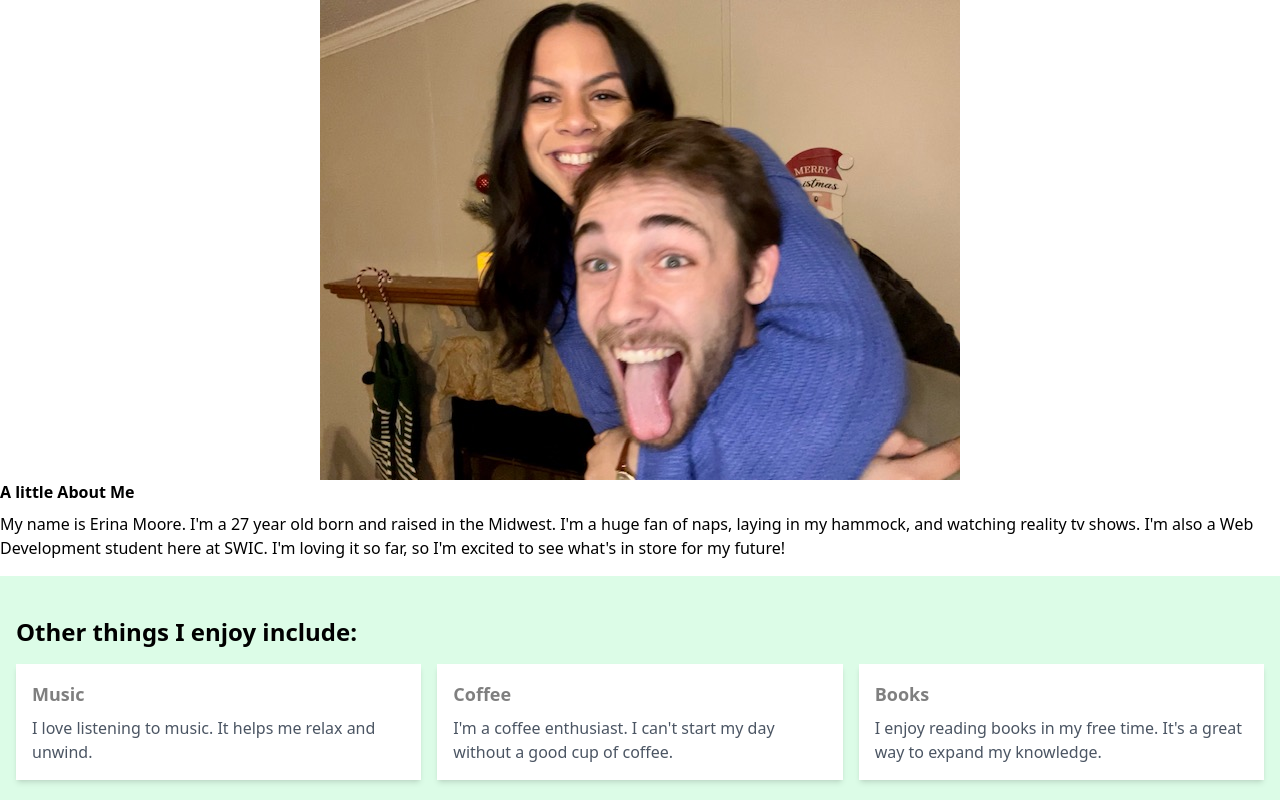
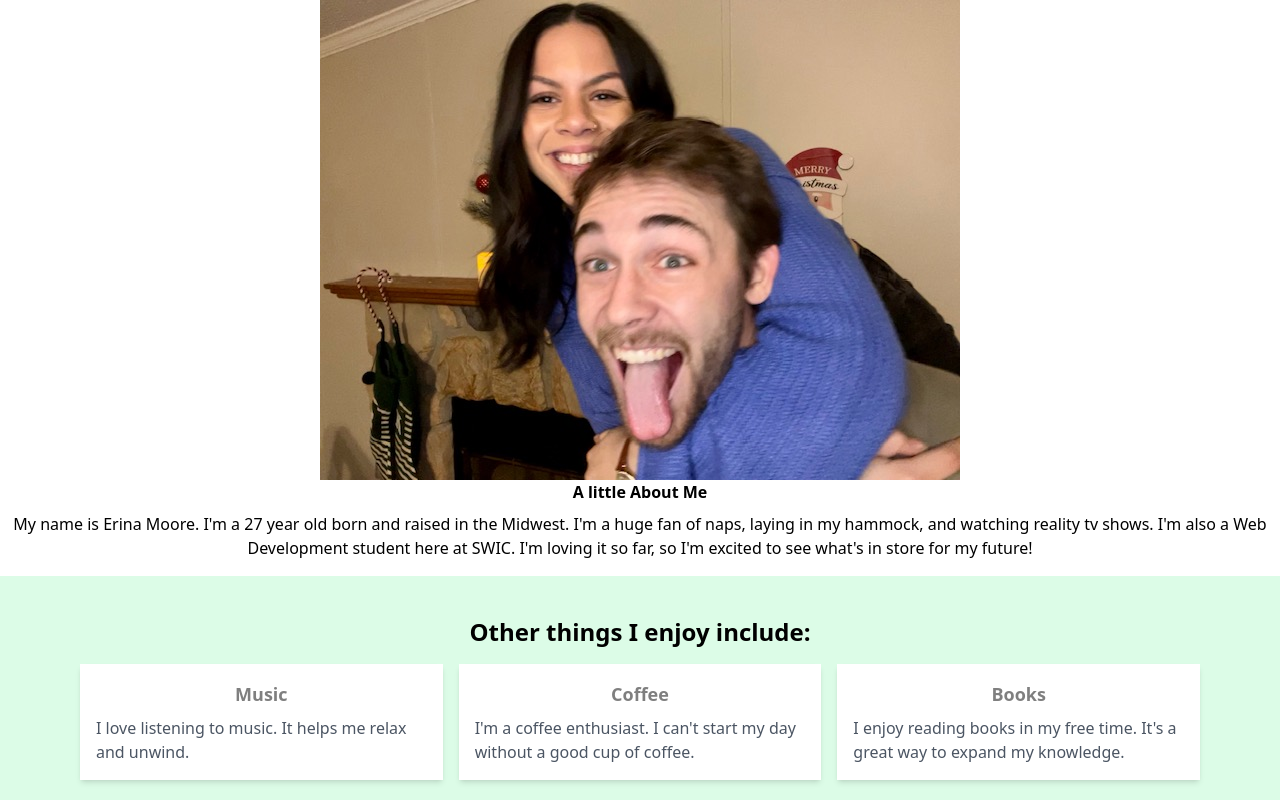
Before and after one commit to SWIC-177/html-css-skills-demo-emoore11, a website built with Vite: page index.html in a window 1280 px wide. Shown: the top 800 px of the page. Built offline with nearby package versions, Linux system fonts and the light colour scheme.

Commit message:
Center align text throughout

```diff
--- a/index.html
+++ b/index.html
@@ -7,15 +7,17 @@
     <title>Erina Moore</title>
     <link rel="stylesheet" href="./style.css" />
   </head>
-  <body class="flex flex-col justify-center items-center min-h-screen">
+  <body
+    class="flex flex-col justify-center items-center min-h-screen max-w-900"
+  >
     <header>
       <img src="./images/xmasPic.jpg" alt="Couple taking goofy photo" />
     </header>
 
     <main>
-      <h3 class="text-wrap font-bold mb-2">A little About Me</h3>
+      <h3 class="text-wrap font-bold mb-2 text-center">A little About Me</h3>
 
-      <p class="text-wrap mb-4">
+      <p class="text-wrap mb-4 max-w-900 text-center">
         My name is Erina Moore. I'm a 27 year old born and raised in the
         Midwest. I'm a huge fan of naps, laying in my hammock, and watching
         reality tv shows. I'm also a Web Development student here at SWIC. I'm
@@ -23,25 +25,33 @@
       </p>
 
       <section class="bg-green-100 py-10">
-        <div class="container mx-auto px-4">
-          <h3 class="text-2xl font-bold mb-4">Other things I enjoy include:</h3>
+        <div class="container max-w-900 px-20">
+          <h3 class="text-2xl font-bold mb-4 text-center">
+            Other things I enjoy include:
+          </h3>
           <p></p>
           <div class="grid grid-cols-1 md:grid-cols-2 lg:grid-cols-3 gap-4">
             <div class="bg-white p-4 shadow-md">
-              <h4 class="text-lg font-semibold mb-2 animate-pulse">Music</h4>
+              <h4 class="text-lg font-semibold mb-2 animate-pulse text-center">
+                Music
+              </h4>
               <p class="text-gray-600">
                 I love listening to music. It helps me relax and unwind.
               </p>
             </div>
             <div class="bg-white p-4 shadow-md">
-              <h4 class="text-lg font-semibold mb-2 animate-pulse">Coffee</h4>
+              <h4 class="text-lg font-semibold mb-2 animate-pulse text-center">
+                Coffee
+              </h4>
               <p class="text-gray-600">
                 I'm a coffee enthusiast. I can't start my day without a good cup
                 of coffee.
               </p>
             </div>
             <div class="bg-white p-4 shadow-md">
-              <h4 class="text-lg font-semibold mb-2 animate-pulse">Books</h4>
+              <h4 class="text-lg font-semibold mb-2 animate-pulse text-center">
+                Books
+              </h4>
               <p class="text-gray-600">
                 I enjoy reading books in my free time. It's a great way to
                 expand my knowledge.
```
